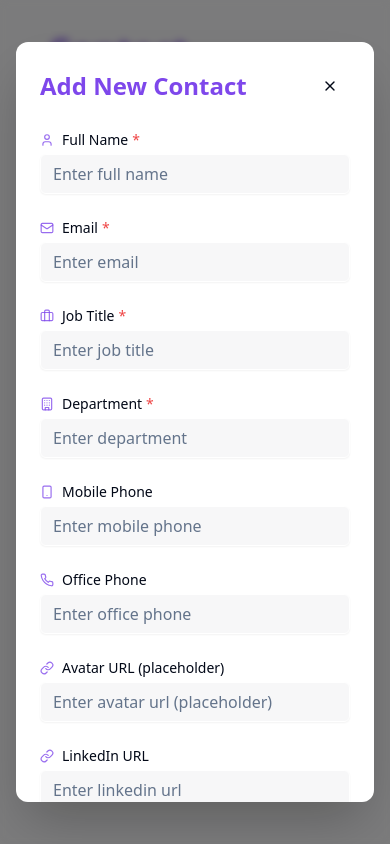
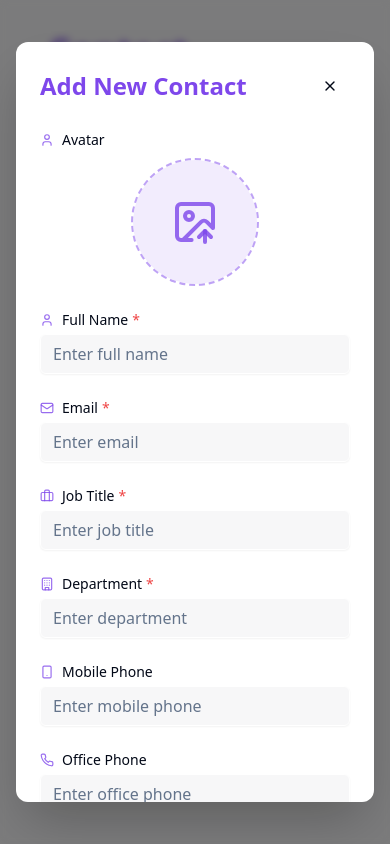
Before and after one commit to Kavlion04/animated-crud-delight, a React (Vite) app: page / in a window 390 px wide. Both pictures are taken after typing "name@example.com" into the empty fields and a click on the button "Add Contact". Built offline with nearby package versions, Linux system fonts and the light colour scheme.

Commit message:
feat: Add image upload to avatar
Allows users to upload images from their computer or phone by clicking the avatar in the contact form.

```diff
--- a/src/components/ContactForm.tsx
+++ b/src/components/ContactForm.tsx
@@ -1,10 +1,11 @@
 
-import React, { useState, useEffect } from 'react';
+import React, { useState, useEffect, useRef } from 'react';
 import { Contact } from '@/types';
-import { Button } from "@/components/ui/button"; // Using shadcn button
-import { Input } from "@/components/ui/input"; // Using shadcn input
-import { Label } from "@/components/ui/label"; // Using shadcn label
-import { X, User, Briefcase, Building, Phone, Smartphone, Mail, Link as LinkIcon, Save } from 'lucide-react'; // Renamed Link to LinkIcon to avoid conflict
+import { Button } from "@/components/ui/button";
+import { Input } from "@/components/ui/input";
+import { Label } from "@/components/ui/label";
+import { Avatar, AvatarImage, AvatarFallback } from "@/components/ui/avatar"; // Added Avatar imports
+import { X, User, Briefcase, Building, Phone, Smartphone, Mail, Link as LinkIcon, Save, ImageUp } from 'lucide-react';
 
 interface ContactFormProps {
   isOpen: boolean;
@@ -27,6 +28,33 @@ const ContactForm: React.FC<ContactFormProps> = ({ isOpen, onClose, onSubmit, in
     github: '',
   });
 
+  const fileInputRef = useRef<HTMLInputElement>(null);
+  const [currentObjectURL, setCurrentObjectURL] = useState<string | null>(null);
+
+  useEffect(() => {
+    // Cleanup previous ObjectURL when formData.avatarUrl changes or component unmounts
+    if (currentObjectURL) {
+      URL.revokeObjectURL(currentObjectURL);
+      console.log("Revoked previous ObjectURL:", currentObjectURL);
+      setCurrentObjectURL(null);
+    }
+
+    if (formData.avatarUrl && formData.avatarUrl.startsWith('blob:')) {
+      setCurrentObjectURL(formData.avatarUrl);
+    }
+  }, [formData.avatarUrl]);
+
+  // Component unmount cleanup
+  useEffect(() => {
+    return () => {
+      if (currentObjectURL) {
+        URL.revokeObjectURL(currentObjectURL);
+        console.log("Revoked ObjectURL on unmount:", currentObjectURL);
+      }
+    };
+  }, [currentObjectURL]);
+
+
   useEffect(() => {
     if (initialData) {
       setFormData(initialData);
@@ -37,6 +65,8 @@ const ContactForm: React.FC<ContactFormProps> = ({ isOpen, onClose, onSubmit, in
         linkedin: '', twitter: '', github: '',
       });
     }
+    // When the form is opened/closed or initialData changes, revoke any existing object URL from previous state
+    // This is now handled by the two useEffects above more robustly
   }, [initialData, isOpen]);
 
   if (!isOpen) return null;
@@ -46,10 +76,32 @@ const ContactForm: React.FC<ContactFormProps> = ({ isOpen, onClose, onSubmit, in
     setFormData(prev => ({ ...prev, [name]: value }));
   };
 
+  const handleImageChange = (e: React.ChangeEvent<HTMLInputElement>) => {
+    if (e.target.files && e.target.files[0]) {
+      const file = e.target.files[0];
+      const newObjectUrl = URL.createObjectURL(file);
+      setFormData(prev => ({ ...prev, avatarUrl: newObjectUrl }));
+      // The useEffect for formData.avatarUrl will handle revoking the *previous* currentObjectURL
+      // and setting the new one.
+    }
+  };
+
   const handleSubmit = (e: React.FormEvent) => {
     e.preventDefault();
+    // IMPORTANT: If formData.avatarUrl is a blob URL, it won't be persisted.
+    // This needs Supabase or similar for actual upload and getting a permanent URL.
+    if (formData.avatarUrl && formData.avatarUrl.startsWith('blob:')) {
+      console.warn("Submitting form with temporary blob URL for avatar. This will not be saved permanently without backend storage.");
+    }
     onSubmit(formData);
     onClose(); // Close form after submission
+  };
+
+  const getInitials = (name: string) => {
+    const names = name.trim().split(' ');
+    if (!names[0]) return ''; // Handle empty name
+    if (names.length === 1) return names[0][0]?.toUpperCase() || '';
+    return (names[0][0] + (names[names.length - 1][0] || '')).toUpperCase();
   };
 
   const formFields = [
@@ -59,7 +111,7 @@ const ContactForm: React.FC<ContactFormProps> = ({ isOpen, onClose, onSubmit, in
     { name: "department", label: "Department", type: "text", icon: Building, required: true },
     { name: "mobile", label: "Mobile Phone", type: "tel", icon: Smartphone },
     { name: "officePhone", label: "Office Phone", type: "tel", icon: Phone },
-    { name: "avatarUrl", label: "Avatar URL (placeholder)", type: "text", icon: LinkIcon },
+    // avatarUrl is handled separately now
     { name: "linkedin", label: "LinkedIn URL", type: "url", icon: LinkIcon },
     { name: "twitter", label: "Twitter URL", type: "url", icon: LinkIcon },
     { name: "github", label: "GitHub URL", type: "url", icon: LinkIcon },
@@ -76,6 +128,45 @@ const ContactForm: React.FC<ContactFormProps> = ({ isOpen, onClose, onSubmit, in
         </div>
         <form onSubmit={handleSubmit} className="space-y-6">
           <div className="grid grid-cols-1 md:grid-cols-2 gap-6">
+            {/* Avatar Upload Section */}
+            <div className="md:col-span-2 flex flex-col items-center space-y-2">
+              <Label htmlFor="avatar-upload" className="text-sm font-medium flex items-center self-start">
+                <User size={14} className="mr-2 text-primary/80" />
+                Avatar
+              </Label>
+              <div
+                className="relative group cursor-pointer"
+                onClick={() => fileInputRef.current?.click()}
+                role="button"
+                tabIndex={0}
+                onKeyDown={(e) => { if (e.key === 'Enter' || e.key === ' ') fileInputRef.current?.click(); }}
+                aria-label="Upload avatar image"
+              >
+                <Avatar className="h-32 w-32 border-2 border-dashed border-primary/50 group-hover:border-primary transition-colors">
+                  <AvatarImage src={formData.avatarUrl || undefined} alt={formData.name} />
+                  <AvatarFallback className="text-3xl bg-primary/10 text-primary/80">
+                    {formData.avatarUrl ? getInitials(formData.name) : <ImageUp size={48} />}
+                  </AvatarFallback>
+                </Avatar>
+                <div className="absolute inset-0 bg-black/30 group-hover:bg-black/50 flex items-center justify-center opacity-0 group-hover:opacity-100 transition-opacity rounded-full">
+                  <ImageUp size={32} className="text-white" />
+                </div>
+              </div>
+              <input
+                id="avatar-upload"
+                ref={fileInputRef}
+                type="file"
+                accept="image/*"
+                onChange={handleImageChange}
+                className="hidden"
+              />
+               {formData.avatarUrl && formData.avatarUrl.startsWith('blob:') && (
+                <Button type="button" variant="link" size="sm" className="text-xs" onClick={() => setFormData(prev => ({...prev, avatarUrl: initialData?.avatarUrl || ''}))}>
+                  Clear selected image
+                </Button>
+              )}
+            </div>
+
             {formFields.map(field => (
               <div key={field.name} className="space-y-1">
                 <Label htmlFor={field.name} className="text-sm font-medium flex items-center">
```
